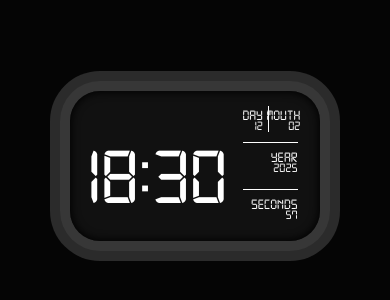
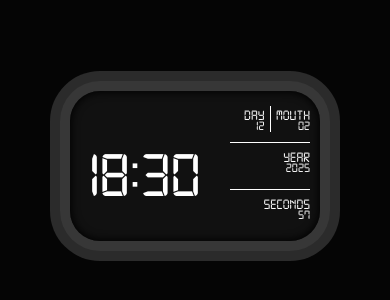
Before and after one commit to ViniMPDS11/digitalclock, a plain HTML site: page index.html in a window 390 px wide. Shown: the part 256-556 px from the top of the page. Drawn offline with Linux system fonts and the light colour scheme.

Commit message:
Ajustes 4

```diff
--- a/responsive.css
+++ b/responsive.css
@@ -20,7 +20,7 @@
     }
 
     .hoursText {
-        font-size: 7rem;
+        font-size: 6rem;
     }
 
     .displayText {
@@ -32,6 +32,13 @@
     .displayContentText {
         font-size: 1rem;
     }
+
+    .hoursContainer {
+        width: 60%;
+    }
+    .dateDisplay {
+        width: 40%;
+    }
 }
 
 @media (max-width: 420px) {
@@ -42,7 +49,7 @@
 }
 
     .hoursText {
-        font-size: 5rem;
+        font-size: 4rem;
     }
     .displayText {
         font-size: 0.9rem;
@@ -57,4 +64,10 @@
         padding: 15px 10px;
     }
 
+    .hoursContainer {
+        width: 60%;
+    }
+    .dateDisplay {
+        width: 40%;
+    }
 }
```
